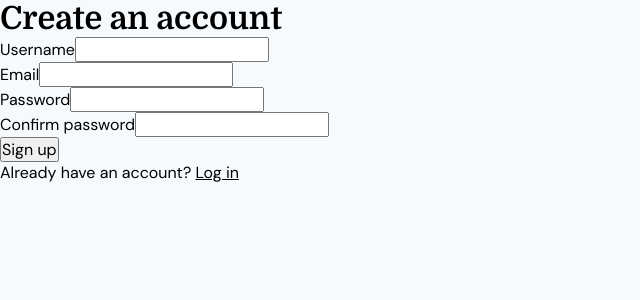
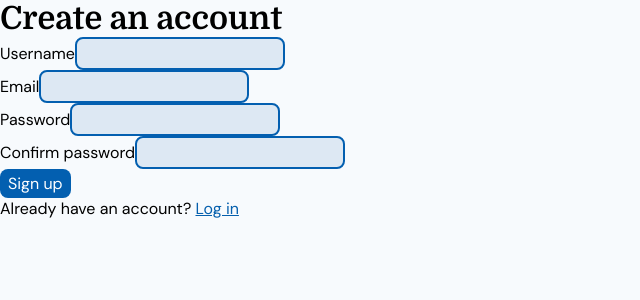
Before and after one commit to TiagoCitranguloDaSilva/quick-task, a React (Vite) app in the folder front-end/: page /register in a window 1280 px wide. Shown: the top 300 px of the page, without its empty margins (0-640 px from the left). Built offline with nearby package versions, Linux system fonts and the light colour scheme.

Commit message:
feat(inputs): add basic input and button styles

```diff
--- a/front-end/src/styles/inputs.css
+++ b/front-end/src/styles/inputs.css
@@ -1,4 +1,47 @@
+a:not([data-no-default="true"]) {
+  color: hsl(208, 94%, 35%);
+}
+
+a[data-no-default="true"] {
+  text-decoration: none;
+}
+
 input,
 button {
   font-size: 1rem;
 }
+
+button,
+.button {
+  padding: 0.25em 0.5em;
+  background-color: hsl(208, 97%, 35%);
+  color: hsl(0, 0%, 100%);
+  border: none;
+  border-radius: 0.5em;
+  cursor: pointer;
+
+  &:hover {
+    background-color: hsl(208, 88%, 41%);
+  }
+
+  &:is(:active, :focus-visible) {
+    background-color: hsl(208, 91%, 25%);
+  }
+}
+
+input,
+.input {
+  padding: 0.25em 0.5em;
+  background-color: hsl(210, 48%, 91%);
+  color: hsl(0, 0%, 0%);
+  border: solid 0.125em hsl(208, 97%, 35%);
+  border-radius: 0.5em;
+
+  &:hover {
+    background-color: hsl(209, 58%, 87%);
+  }
+
+  &:focus {
+    background-color: hsl(207, 33%, 95%);
+  }
+}
```
